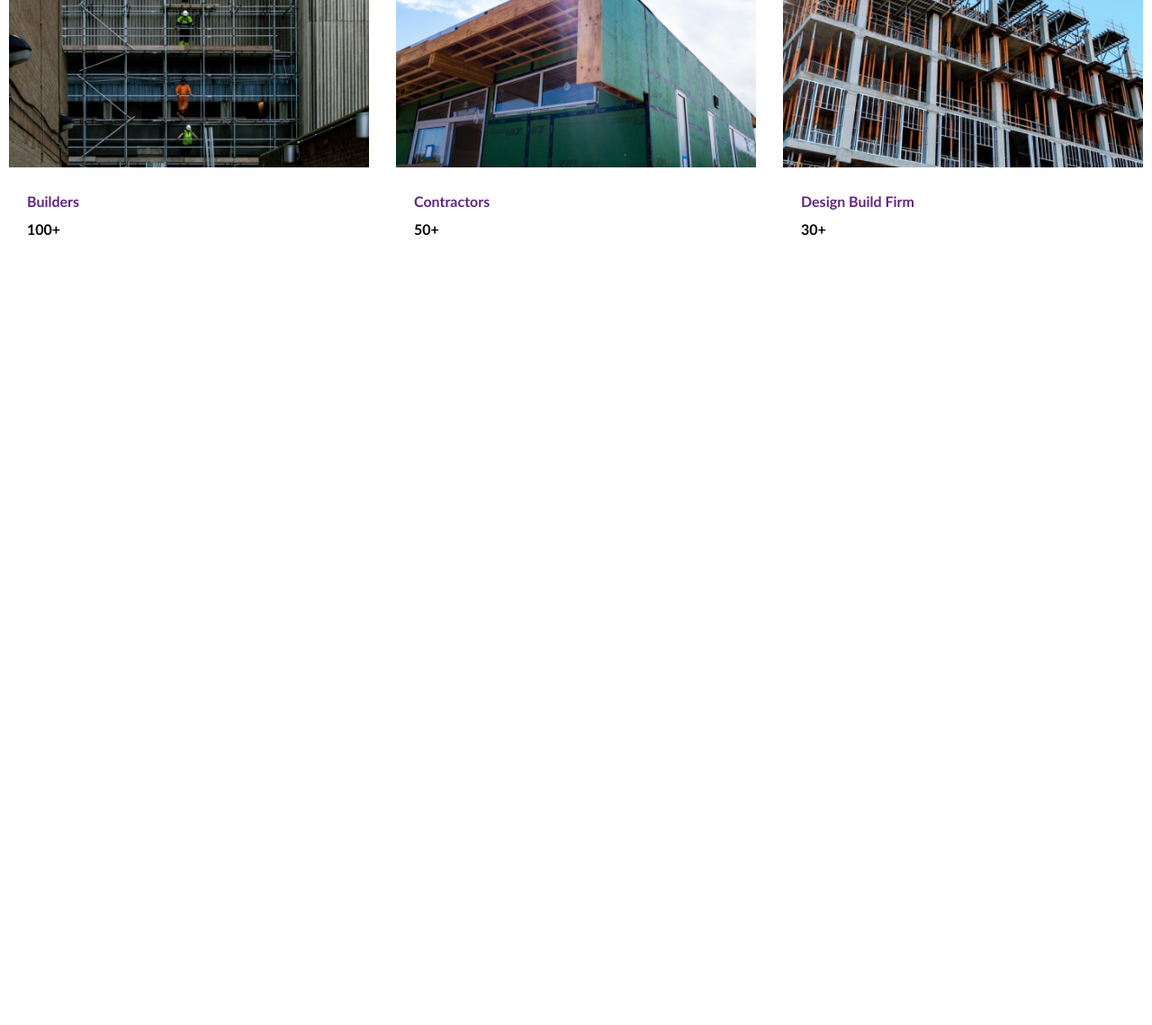
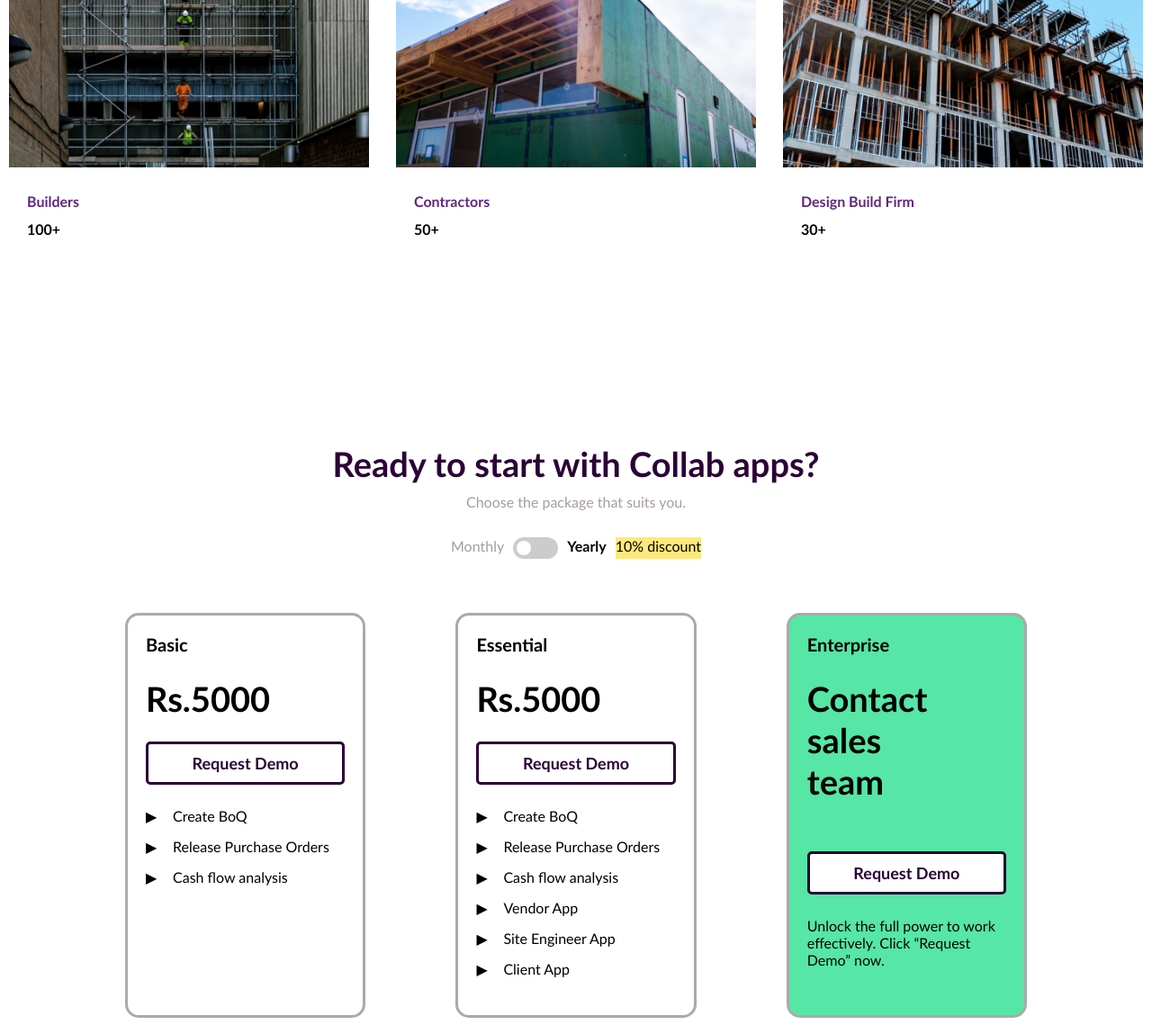
Before and after one commit to Reigen-byte/collab, a website: page index.html in a window 1280 px wide. Shown: the part 3895-5034 px from the top of the page at 90% size. Before the commit the page ends 4195 px from the top, so only its background shows below. Drawn offline with Linux system fonts and the light colour scheme.

Commit message:
Prices done

```diff
--- a/css/main.css
+++ b/css/main.css
@@ -420,3 +420,152 @@
     margin-bottom: 7%;
     font-weight: bold;
 }
+
+.prices {
+    display: flex;
+    justify-content: center;
+    align-items: center;
+    flex-direction: column;
+    margin-top:  200px;
+}
+
+.prices-description > .prices-title {
+    text-align: center;
+    font-size: 38px;
+    color: #2B0236;
+}
+
+.prices-description > .prices-choice {
+    text-align: center;
+    color: #A79D9D;
+    margin-top: 10px;
+    margin-bottom: 30px;
+}
+
+.prices .toggle {
+    display: flex;
+    justify-content: center;
+    gap: 10px;
+    margin-bottom: 60px;
+}
+
+.toggle > .monthly {
+    color: #A79D9D;
+
+}
+
+.toggle > .toggle-switch {
+    position: relative;
+    display: inline-block;
+    width: 50px;
+    height: 24px;
+}
+
+.toggle .slider {
+    position: absolute;
+    cursor: pointer;
+    top: 0;
+    left: 0;
+    right: 0;
+    bottom: 0;
+    background-color: #ccc;
+    transition: 0.4s;
+    border-radius: 34px;
+}
+
+.toggle .slider:before {
+    position: absolute;
+    content: "";
+    height: 16px;
+    width: 16px;
+    left: 4px;
+    bottom: 4px;
+    background-color: white;
+    transition: 0.4s;
+    border-radius: 50%;
+}
+
+input[type="checkbox"] {
+    display: none;
+}
+
+input[type="checkbox"]:checked + .slider {
+    background-color: #56E6A5;
+}
+
+input[type="checkbox"]:checked + .slider:before {
+    transform: translateX(26px);
+}
+
+.toggle > .yearly {
+    font-weight: bold;
+}
+
+.toggle > .discount {
+    background-color: #FFE87A;
+}
+
+.prices > .plans {
+    display: flex;
+    justify-content: center;
+    align-items: center;
+    gap: 10%;
+}
+
+.plans > .plan-choice {
+    display: flex;
+    flex-direction: column;
+    width: 334px;
+    height: 450px;
+    border: 3px solid #AAAAAA;
+    border-radius: 15px;
+    padding: 20px;
+}
+.plan-choice > .name {
+    font-size: 20px;
+    margin-bottom: 25px;
+}
+
+.plan-choice > .price {
+    font-size: 38px;
+    margin-bottom: 25px;
+}
+
+.plan-choice > .button {
+    background-color: #fff;
+    border: 3px solid #2B0236;
+    border-radius: 5px;
+    text-decoration: none;
+    color: #2B0236;
+    font-weight: bold;
+    font-size: 18px;
+    padding: 10px 30px;
+    text-align: center;
+    margin-bottom: 25px;
+}
+
+.plan-choice > .list {
+    list-style: none;
+    list-style-position: inside;
+    padding-left: 30px;
+}
+
+.plan-choice > .list li {
+    position: relative;
+    margin-bottom: 15px;
+}
+
+.plan-choice > .list li:before {
+    content: "▶";
+    position: absolute;
+    left: -30px
+
+}
+
+.plan-choice:last-child {
+    background-color: #56E6A5;
+}
+
+.plan-choice:last-child > .button {
+    margin-top: 30px;
+}
--- a/index.html
+++ b/index.html
@@ -131,5 +131,51 @@
             </div>
             </div>
     </section>
+    <section class="prices">
+        <div class="prices-description">
+            <h1 class="prices-title">Ready to start with Collab apps?</h1>
+            <p class="prices-choice">Choose the package that suits you.</p>
+            <div class="toggle">
+                <p class="monthly">Monthly</p>
+                <div class="toggle-switch">
+                    <input id="toggle" type="checkbox">
+                    <label for="toggle" class="slider"></label>
+                </div>
+                <p class="yearly">Yearly</p>
+                <p class="discount">10% discount</p>
+            </div>
+        </div>
+        <div class="plans">
+            <div class="plan-choice">
+                <h6 class="name">Basic</h6>
+                <h1 class="price">Rs.5000</h1>
+                <a class="button" href="#">Request Demo</a>
+                <ol class="list">
+                    <li class="list listing">Create BoQ</li>
+                    <li class="list listing">Release Purchase Orders</li>
+                    <li class="list listing">Cash flow analysis</li>
+                </ol>
+            </div>
+            <div class="plan-choice">
+                <h6 class="name">Essential</h6>
+                <h1 class="price">Rs.5000</h1>
+                <a class="button" href="#">Request Demo</a>
+                <ol class="list">
+                    <li class="list listing">Create BoQ</li>
+                    <li class="list listing">Release Purchase Orders</li>
+                    <li class="list listing">Cash flow analysis</li>
+                    <li class="list listing">Vendor App</li>
+                    <li class="list listing">Site Engineer App</li>
+                    <li class="list listing">Client App</li>
+                </ol>
+            </div>
+            <div class="plan-choice">
+                <h6 class="name">Enterprise</h6>
+                <h1 class="price">Contact <br> sales <br> team</h1>
+                <a class="button" href="#">Request Demo</a>
+                <p class="plan-description">Unlock the full power to work effectively. Click “Request Demo” now.</p>
+            </div>
+        </div>
+    </section>
 </body>
 </html>
```
